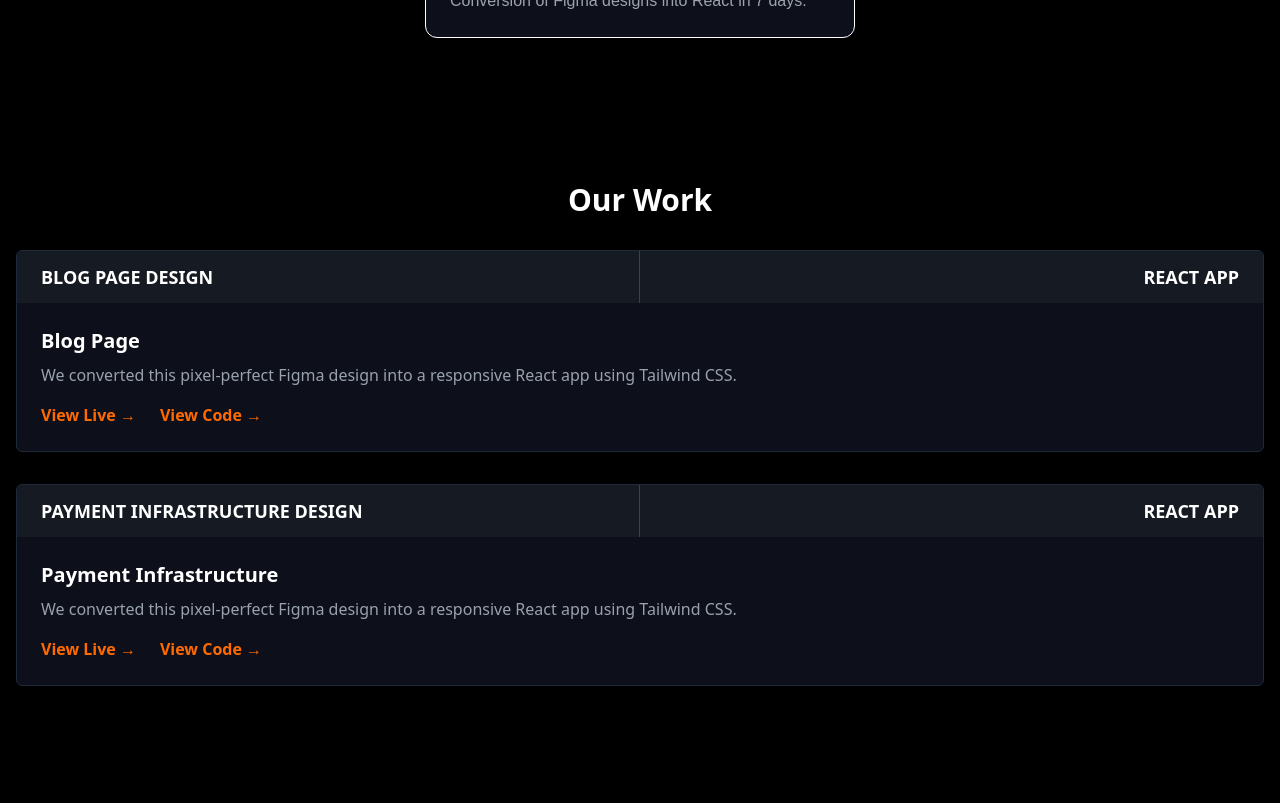
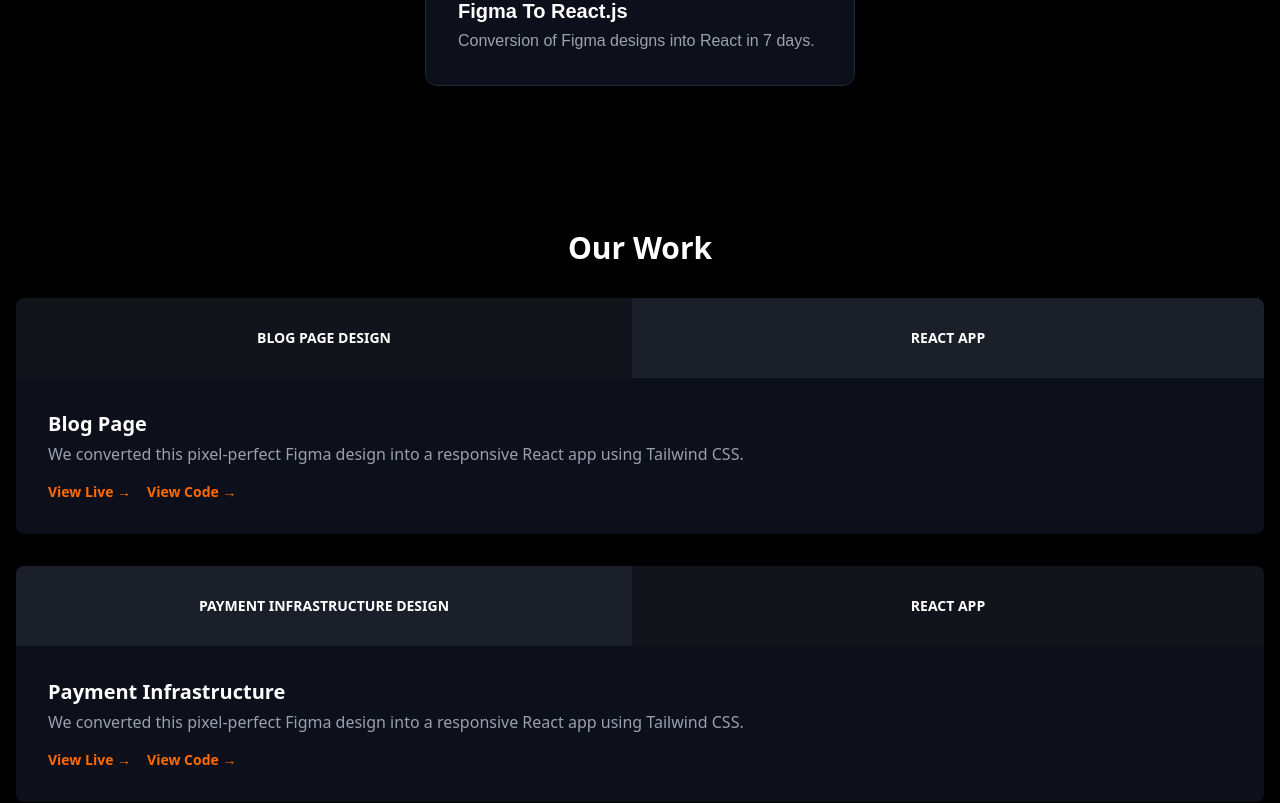
Before and after one commit to NexaDew3/Nexadew-Landing-Page, a React (Vite) app in the folder nexadew/: page / in a window 1280 px wide. Shown: the part 1600-2403 px from the top of the page. Built offline with nearby package versions, Linux system fonts and the light colour scheme; the HTML template or start-up script is replaced by a standard one.

Commit message:
feat: [Integration] Add Footer using atomic (#10)
* feat: [Integration] Add Footer using atomic

* bug

---------

Co-authored-by: Dhanush Renukuntla <dhanushrenukuntla@gmail.com>

```diff
--- a/nexadew/src/components/Card/Card.jsx
+++ b/nexadew/src/components/Card/Card.jsx
@@ -2,11 +2,11 @@ import React from "react";
 
 function Card({ variant, title, subtitle, text, icon }) {
   const baseClasses =
-    "bg-[#0D0F1A] text-white rounded-xl border border-grey-100 p-6 shadow-md";
+    "bg-[#0D0F1A] text-white rounded-xl border border-gray-800 p-0 shadow-md overflow-hidden";
 
   if (variant === "about") {
     return (
-      <div className={`${baseClasses} text-center max-w-3xl mx-auto`}>
+      <div className={`${baseClasses} text-center max-w-3xl mx-auto p-8`}>
         <p className="text-gray-300">{text}</p>
       </div>
     );
@@ -14,7 +14,7 @@ function Card({ variant, title, subtitle, text, icon }) {
 
   if (variant === "service") {
     return (
-      <div className={`${baseClasses} w-full sm:w-[430px] text-left gap-2`}>
+      <div className={`${baseClasses} w-full sm:w-[430px] text-left gap-2 p-8`}>
         <div className="bg-[#1F1F1F] p-3 inline-block rounded-md mb-4 text-orange-500 text-2xl">
           {icon}
         </div>
@@ -25,17 +25,36 @@ function Card({ variant, title, subtitle, text, icon }) {
   }
 
   if (variant === "project") {
+    const isPayment = title === "Payment Infrastructure Design";
+
     return (
-      <div className={`${baseClasses} w-full`}>
-        <div className="grid grid-cols-2 bg-[#1D2233] text-white font-bold uppercase px-6 py-2 rounded-t-xl text-sm">
-          <div>{title}</div>
-          <div className="text-right">{subtitle}</div>
+      <div className="rounded-lg overflow-hidden w-full shadow-lg">
+        {/* Top Bar */}
+        <div className="flex flex-col md:flex-row h-20">
+          {/* Left (Title) */}
+          <div
+            className={`flex-1 flex items-center justify-center px-6 py-3 text-sm font-bold uppercase text-white ${
+              isPayment ? "bg-[#1A1F29]" : "bg-[#12141B]"
+            }`}
+          >
+            {title}
+          </div>
+
+          {/* Right (Subtitle) */}
+          <div
+            className={`flex-1 flex items-center justify-center px-8 py-3 text-sm font-bold uppercase text-white ${
+              isPayment ? "bg-[#12141B]" : "bg-[#1A1F29]"
+            }`}
+          >
+            {subtitle}
+          </div>
         </div>
-        <div className="p-4">
-          <h3 className="text-lg font-semibold">{text}</h3>
+
+        {/* Content */}
+        <div className="p-8 text-left bg-[#0D0F1A]">
+          <h3 className="text-xl font-semibold text-white">{text}</h3>
           <p className="text-gray-400 mt-1">
-            We converted this pixel-perfect Figma design into a responsive React
-            app using Tailwind CSS.
+            We converted this pixel-perfect Figma design into a responsive React app using Tailwind CSS.
           </p>
           <div className="mt-4 flex gap-4 text-orange-500 font-semibold text-sm">
             <a target="_blank" rel="noopener noreferrer" href="#">
--- a/nexadew/src/components/Project/Project.jsx
+++ b/nexadew/src/components/Project/Project.jsx
@@ -1,68 +1,23 @@
 import React from "react";
+import Card from "../Card/Card";
 
 function Projects() {
   return (
-    <section className="py-12 px-4 bg-black min-h-screen">
-      <h2 className="text-3xl font-bold mb-8 text-white text-center">Our Work</h2>
-
-      <div className="flex flex-col gap-8 items-center w-full ">
-        {/* Card 1 */}
-        <div className="w-full rounded-md overflow-hidden shadow-lg bg-[#0D0F1A] border border-gray-800">
-          {/* Top Bar */}
-          <div className="grid grid-cols-2 bg-[#161B23] text-white text-left">
-            <div className="px-6 py-3 border-r border-gray-700">
-              <h3 className="text-lg font-bold uppercase">Blog Page Design</h3>
-            </div>
-            <div className="px-6 py-3 text-right">
-              <span className="text-lg font-bold uppercase">React App</span>
-            </div>
-          </div>
-
-          {/* Content */}
-          <div className="px-6 py-6 text-left">
-            <h4 className="text-xl font-bold mb-2 text-white">Blog Page</h4>
-            <p className="text-gray-400 mb-4">
-              We converted this pixel-perfect Figma design into a responsive React app using Tailwind CSS.
-            </p>
-            <div className="flex gap-6">
-              <a href="https://your-live-link.com" target="_blank" rel="noopener noreferrer" className="text-orange-500 font-semibold hover:underline">
-                View Live →
-              </a>
-              <a href="https://github.com/your-repo" target="_blank" rel="noopener noreferrer" className="text-orange-500 font-semibold hover:underline">
-                View Code →
-              </a>
-            </div>
-          </div>
-        </div>
-
-        {/* Card 2 */}
-        <div className="w-full rounded-md overflow-hidden shadow-lg bg-[#0D0F1A] border border-gray-800">
-          {/* Top Bar */}
-          <div className="grid grid-cols-2 bg-[#161B23] text-white text-left">
-            <div className="px-6 py-3 border-r border-gray-700">
-              <h3 className="text-lg font-bold uppercase">Payment Infrastructure Design</h3>
-            </div>
-            <div className="px-6 py-3 text-right">
-              <span className="text-lg font-bold uppercase">React App</span>
-            </div>
-          </div>
-
-          {/* Content */}
-          <div className="px-6 py-6 text-left">
-            <h4 className="text-xl font-bold mb-2 text-white">Payment Infrastructure</h4>
-            <p className="text-gray-400 mb-4">
-              We converted this pixel-perfect Figma design into a responsive React app using Tailwind CSS.
-            </p>
-            <div className="flex gap-6">
-              <a href="https://your-live-link.com" target="_blank" rel="noopener noreferrer" className="text-orange-500 font-semibold hover:underline">
-                View Live →
-              </a>
-              <a href="https://github.com/your-repo" target="_blank" rel="noopener noreferrer" className="text-orange-500 font-semibold hover:underline">
-                View Code →
-              </a>
-            </div>
-          </div>
-        </div>
+    <section className="py-12 px-4 text-center bg-black min-h-screen">
+      <h2 className="text-3xl font-bold mb-8 text-white">Our Work</h2>
+      <div className="flex flex-col gap-8 items-center">
+        <Card
+          variant="project"
+          title="Blog Page Design"
+          subtitle="React App"
+          text="Blog Page"
+        />
+        <Card
+          variant="project"
+          title="Payment Infrastructure Design"
+          subtitle="React App"
+          text="Payment Infrastructure"
+        />
       </div>
     </section>
   );
```
Also changed, not shown: nexadew/src/App.jsx (+7 -2 lines), 1 other file (tests, documents, lock files or other folders).
